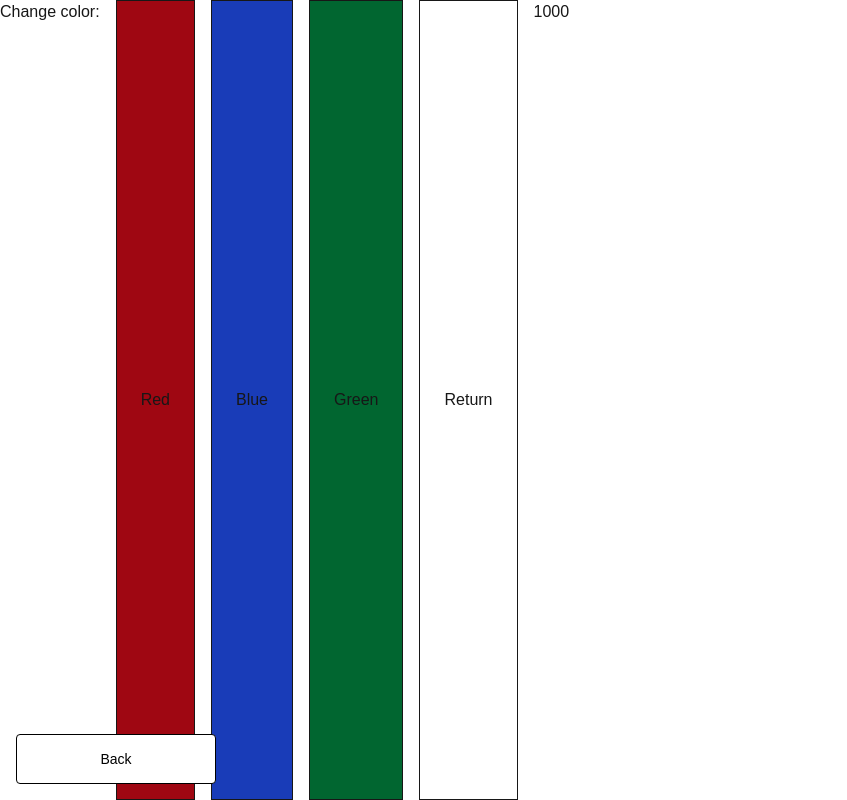
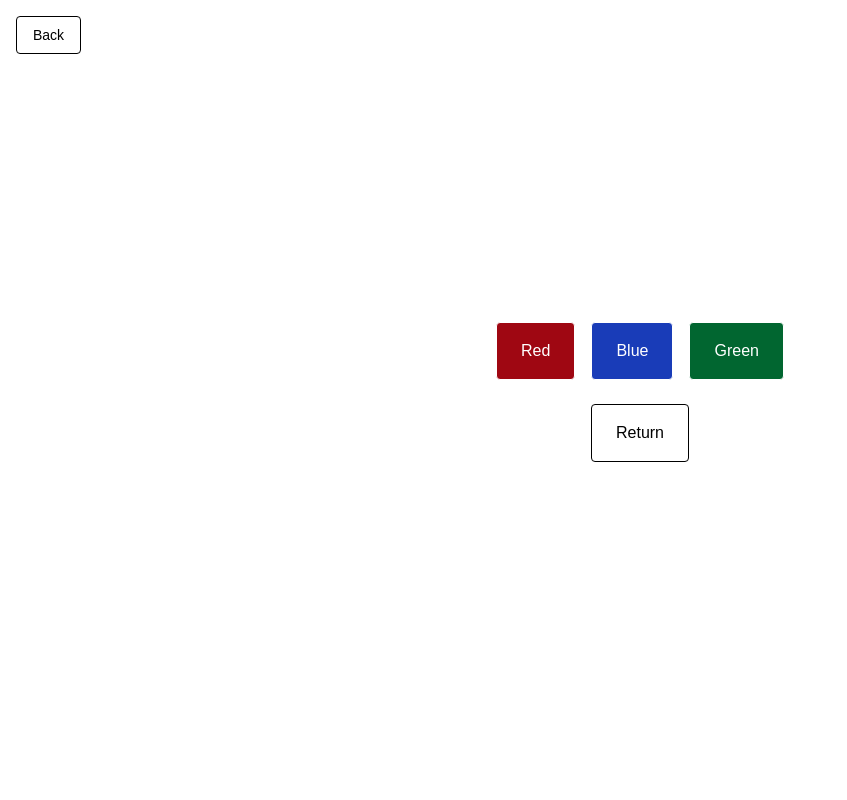
Before and after one commit to Chigma-ops/chinguun, a Next.js app: page /lab2/page in a window 1280 px wide. Shown: the whole page, without its empty margins (0-847 px from the left). Built offline with nearby package versions, Linux system fonts and the light colour scheme.

Commit message:
Your commend uldeev

```diff
--- a/pages/lab2/page.js
+++ b/pages/lab2/page.js
@@ -8,52 +8,56 @@ const UseStateHook = () => {
   const router = useRouter();
 
   return (
-    <div className={`flex space-x-4 w-full h-screen bg-${color}-800`}>
-        <button
-        className="absolute bottom-4 left-4 border bg-white py-2 px-4 text-black rounded text-sm w-[200px] h-[50px]"
+    <div className={`flex flex-col items-center justify-center w-full h-screen bg-${color}-800 p-4`}>
+      <button
+        className="absolute top-4 left-4 border bg-white py-2 px-4 text-black rounded text-sm"
         onClick={() => router.back()}
       >
         Back
       </button>
-      <p>Change color:</p>
+
+      <p className="text-white text-lg mb-4">Change color:</p>
+
       {color === " " && (
-        <>
+        <div className="space-x-4 mb-6">
           <button
-            className="border bg-red-800 py-4 px-6"
+            className="border bg-red-800 py-2 px-4 sm:py-4 sm:px-6 text-white rounded"
             onClick={() => setColor("red")}
           >
             Red
           </button>
           <button
-            className="border bg-blue-800 py-4 px-6"
+            className="border bg-blue-800 py-2 px-4 sm:py-4 sm:px-6 text-white rounded"
             onClick={() => setColor("blue")}
           >
             Blue
           </button>
           <button
-            className="border bg-green-800 py-4 px-6"
+            className="border bg-green-800 py-2 px-4 sm:py-4 sm:px-6 text-white rounded"
             onClick={() => setColor("green")}
           >
             Green
           </button>
-        </>
+        </div>
       )}
+
       <button
-        className="border bg-white py-4 px-6"
+        className="border bg-white py-2 px-4 sm:py-4 sm:px-6 text-black rounded mb-4"
         onClick={() => setColor(" ")}
       >
         Return
       </button>
+
       {color !== " " && (
         <button
-          className={`border py-4 px-6 text-white bg-${color}-700`}
+          className={`border py-2 px-4 sm:py-4 sm:px-6 text-white rounded bg-${color}-700`}
           onClick={() => setColor(color)}
         >
           {color}
         </button>
       )}
 
-      <p>
+      <p className="text-white text-lg mt-4">
         {color === "red"
           ? "123"
           : color === "blue"
@@ -64,8 +68,6 @@ const UseStateHook = () => {
           ? "1000"
           : "000"}
       </p>
-
-
     </div>
   );
 };
```
